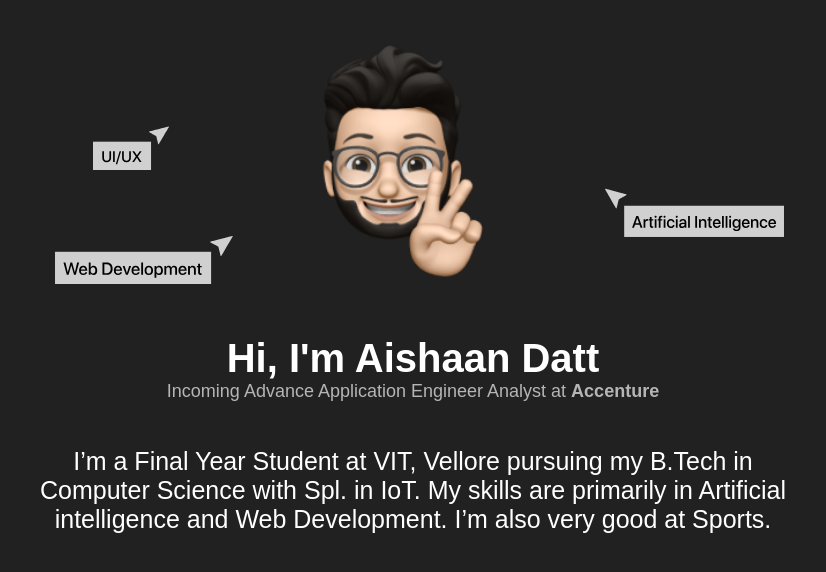
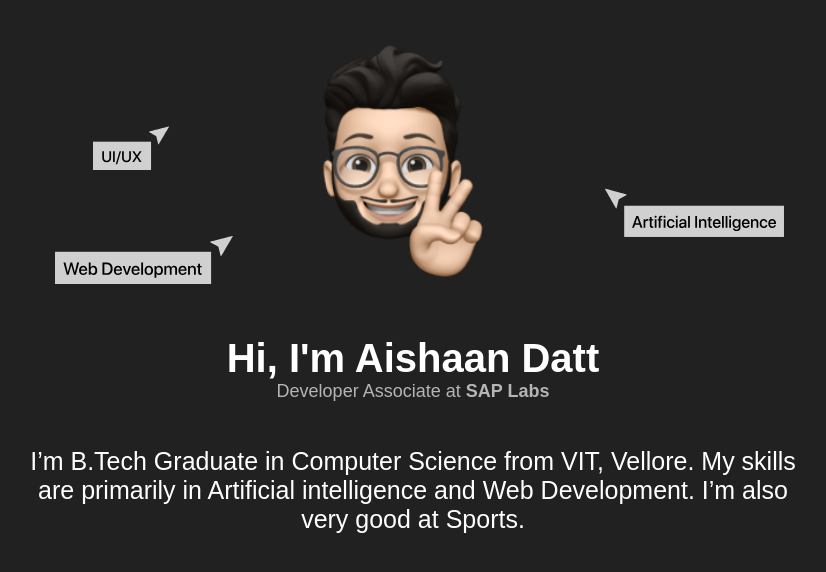
Before and after one commit to aishaandatt/portfolio, a React (Create React App) app: page /#Experience in a window 1280 px wide. Shown: the top 572 px of the page, without its empty margins (227-1053 px from the left). Built offline with nearby package versions, Linux system fonts and the light colour scheme.

Commit message:
Changed Home Screen info

```diff
--- a/src/pages/Home/Home.jsx
+++ b/src/pages/Home/Home.jsx
@@ -18,12 +18,12 @@ const Home = () => {
       <div className='text'>
         <p className='name'>Hi, I'm Aishaan Datt</p>
         <div className='incoming'>
-          <p>Incoming Advance Application Engineer Analyst at <a href='https://www.accenture.com/in-en' target='_blank'><strong>Accenture</strong></a></p>
+          <p>Developer Associate at <a href='https://www.sap.com/india/about/labs-india.html' target='_blank'><strong>SAP Labs</strong></a></p>
         </div>
         <div className='desc'>
-          <p>I’m a Final Year Student at VIT, Vellore pursuing my
-            B.Tech in Computer Science with Spl. in IoT. My skills are primarily in
-            Artificial intelligence and Web Development. I’m also very good at Sports.</p>
+          <p>I’m B.Tech Graduate in Computer Science from VIT, Vellore.
+            My skills are primarily in Artificial intelligence and Web Development.
+            I’m also very good at Sports.</p>
         </div>
       </div>
       {/* <div className='gif'>
```
